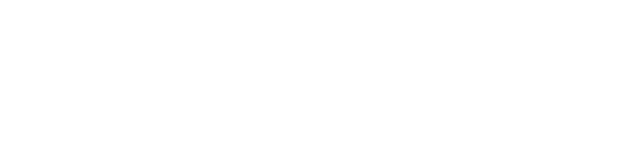
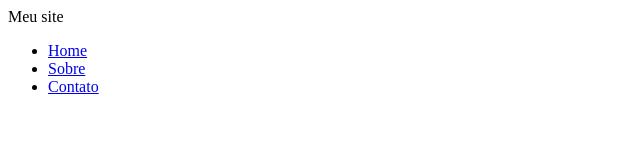
Before and after one commit to Khaphod/Teste, a plain HTML site: page index.html in a window 1280 px wide. Shown: the whole page, without its empty margins (0-640 px from the left). Drawn offline with Linux system fonts and the light colour scheme.

Commit message:
Update index.html

```diff
--- a/index.html
+++ b/index.html
@@ -4,6 +4,14 @@
 <meta charset="UTF-8">
 <title> Meu Teste </title>
 </head>
+
 <body>
+  Meu site
+  <ul>
+    <li><a href="index.html">Home</a></li>
+    <li><a href="sobre.html">Sobre</a></li>
+    <li><a href="contato.html">Contato</a></li>
+</ul>
+
 </body>
 </html>
```
